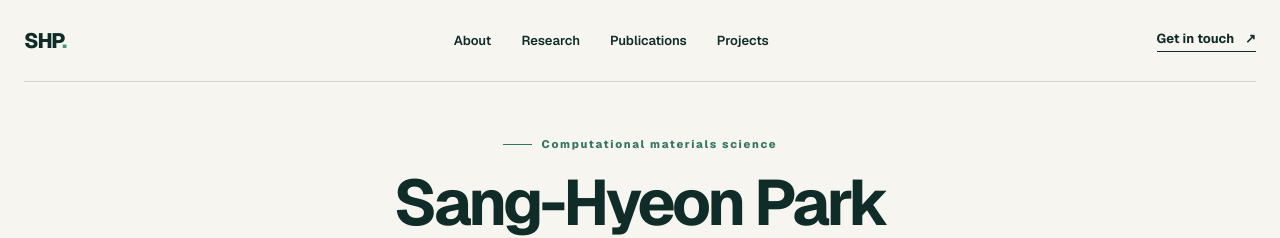
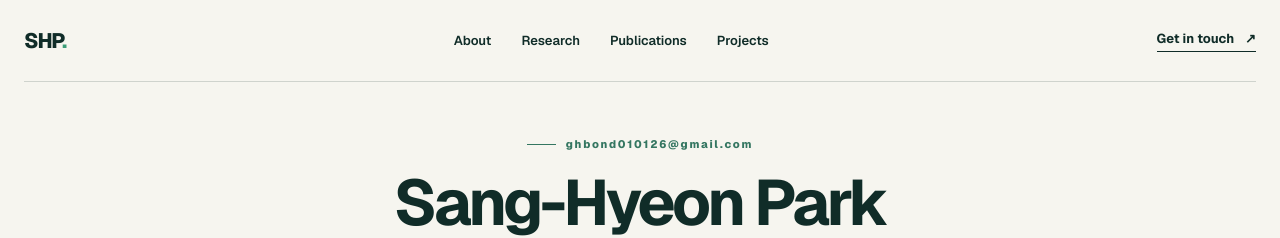
Before and after one commit to sanghyeonpark01/sanghyeonpark01.github.io, a Next.js app: page / in a window 1280 px wide. Shown: the top 238 px of the page. Built offline with nearby package versions, Linux system fonts and the light colour scheme.

Commit message:
Show contact email in hero

```diff
--- a/app/page.tsx
+++ b/app/page.tsx
@@ -56,7 +56,7 @@ export default function Home() {
 
       <section className="hero shell" id="top">
         <div className="hero-heading">
-          <p className="eyebrow"><span /> Computational materials science</p>
+          <p className="eyebrow"><span /> <a href="mailto:ghbond010126@gmail.com">ghbond010126@gmail.com</a></p>
           <h1>Sang-Hyeon Park</h1>
           <p>Prospective Ph.D. Applicant · Research Officer at Agency for Defense Development</p>
         </div>
```
